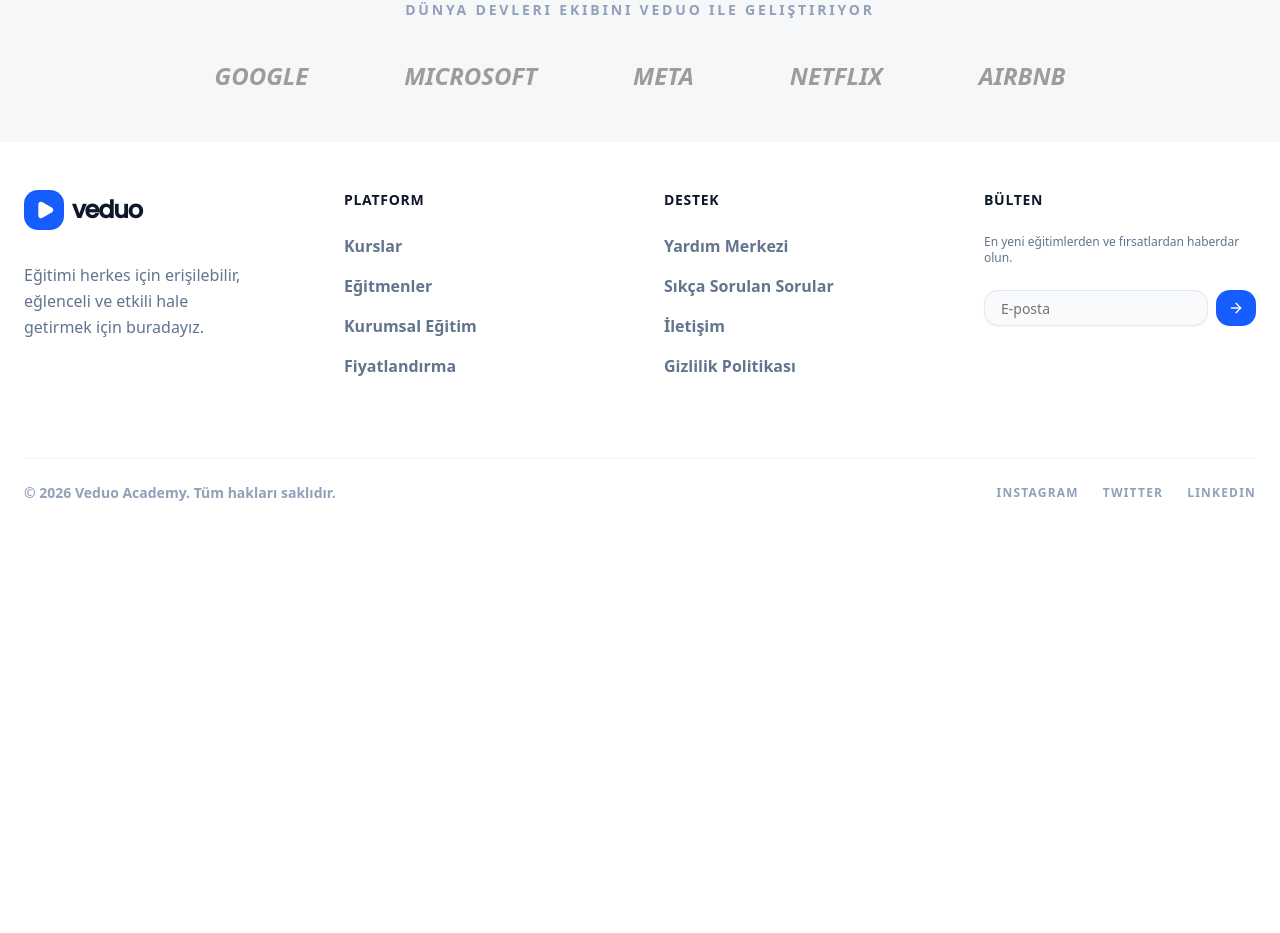
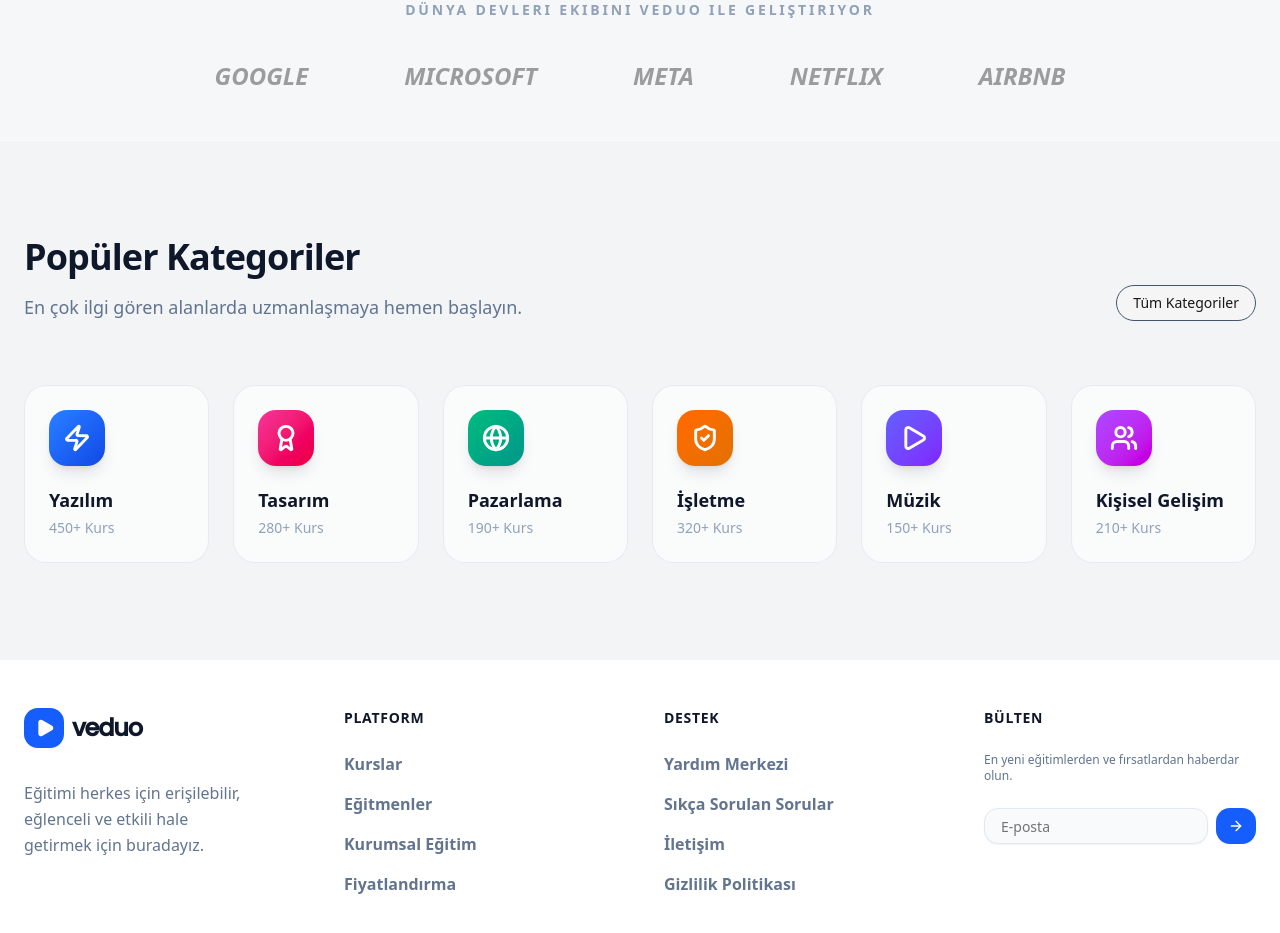
Before and after one commit to ridvangunes/veduo, a Next.js app: page / in a window 1280 px wide. Shown: the part 993-1926 px from the top of the page. Before the commit the page ends 1512 px from the top, so only its background shows below. Built offline with nearby package versions, Linux system fonts and the light colour scheme.

Commit message:
feat: lading PopularCategories design

```diff
--- a/app/(root)/page.tsx
+++ b/app/(root)/page.tsx
@@ -1,11 +1,13 @@
 import Hero from "@/components/landing/Hero"
 import SocialProof from "@/components/landing/SocialProof"
+import PopularCategories from "@/components/landing/PopularCategories"
 
 const page = () => {
     return (
         <div>
             <Hero />
             <SocialProof />
+            <PopularCategories />
         </div>
     )
 }
--- /dev/null
+++ b/components/landing/PopularCategories.tsx
@@ -0,0 +1,56 @@
+"use client"
+
+import { Zap, Award, Globe, ShieldCheck, Play, Users, LucideIcon, ArrowUpRight } from "lucide-react"
+import { Button } from "../ui/button"
+
+interface CategoryCardProps {
+    title: string;
+    count: string;
+    icon: LucideIcon;
+    gradient: string;
+}
+
+const CategoryCard = ({ title, count, icon: Icon, gradient }: CategoryCardProps) => (
+    <div className="group cursor-pointer relative p-6 rounded-3xl bg-white/60 backdrop-blur-sm border border-slate-200/80 hover:border-slate-300 hover:shadow-xl hover:shadow-slate-200/50 transition-all duration-300 hover:-translate-y-1">
+        {/* Icon Container */}
+        <div className={`w-14 h-14 rounded-2xl ${gradient} flex items-center justify-center mb-5 shadow-lg group-hover:scale-110 transition-transform duration-300`}>
+            <Icon className="w-7 h-7 text-white" strokeWidth={2.5} />
+        </div>
+
+        {/* Content */}
+        <h4 className="font-bold text-lg text-slate-900 mb-1 group-hover:text-slate-700 transition-colors">{title}</h4>
+        <p className="text-sm font-medium text-slate-400">{count} Kurs</p>
+
+        {/* Arrow Icon */}
+        <div className="absolute top-6 right-6 w-8 h-8 rounded-full bg-slate-100 flex items-center justify-center opacity-0 group-hover:opacity-100 transition-all duration-300 group-hover:bg-slate-900">
+            <ArrowUpRight className="w-4 h-4 text-slate-400 group-hover:text-white transition-colors" />
+        </div>
+    </div>
+);
+
+const PopularCategories = () => {
+    return (
+        <section className="py-24">
+            <div className="container mx-auto px-6">
+                <div className="flex flex-col md:flex-row md:items-end justify-between mb-16 gap-6">
+                    <div className="max-w-xl">
+                        <h2 className="text-4xl font-black tracking-tight mb-4">Popüler Kategoriler</h2>
+                        <p className="text-slate-500 text-lg">En çok ilgi gören alanlarda uzmanlaşmaya hemen başlayın.</p>
+                    </div>
+                    <Button variant="secondary" className="rounded-full border border-slate-600 cursor-pointer">Tüm Kategoriler</Button>
+                </div>
+
+                <div className="grid grid-cols-2 md:grid-cols-3 lg:grid-cols-6 gap-6">
+                    <CategoryCard title="Yazılım" count="450+" icon={Zap} gradient="bg-gradient-to-br from-blue-500 to-blue-700" />
+                    <CategoryCard title="Tasarım" count="280+" icon={Award} gradient="bg-gradient-to-br from-pink-500 to-rose-600" />
+                    <CategoryCard title="Pazarlama" count="190+" icon={Globe} gradient="bg-gradient-to-br from-emerald-500 to-teal-600" />
+                    <CategoryCard title="İşletme" count="320+" icon={ShieldCheck} gradient="bg-gradient-to-br from-orange-500 to-amber-600" />
+                    <CategoryCard title="Müzik" count="150+" icon={Play} gradient="bg-gradient-to-br from-indigo-500 to-violet-600" />
+                    <CategoryCard title="Kişisel Gelişim" count="210+" icon={Users} gradient="bg-gradient-to-br from-purple-500 to-fuchsia-600" />
+                </div>
+            </div>
+        </section>
+    )
+}
+
+export default PopularCategories
```
